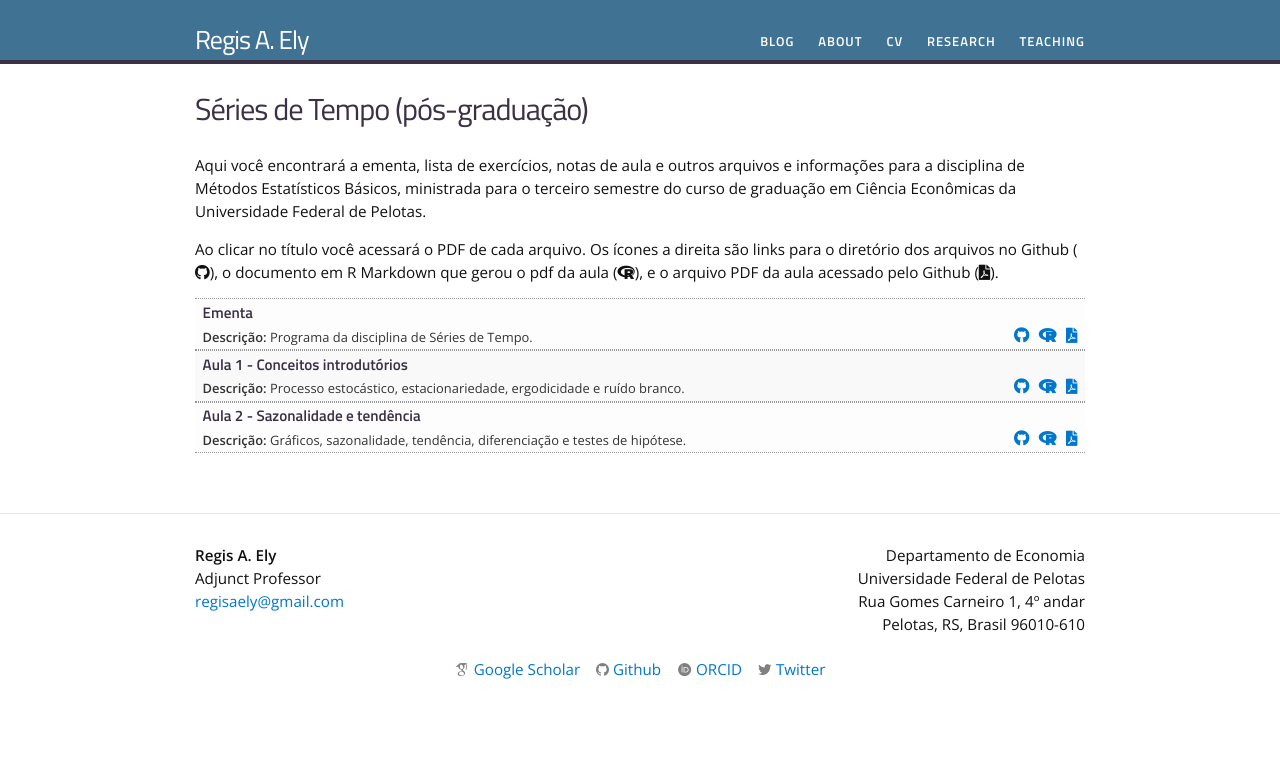
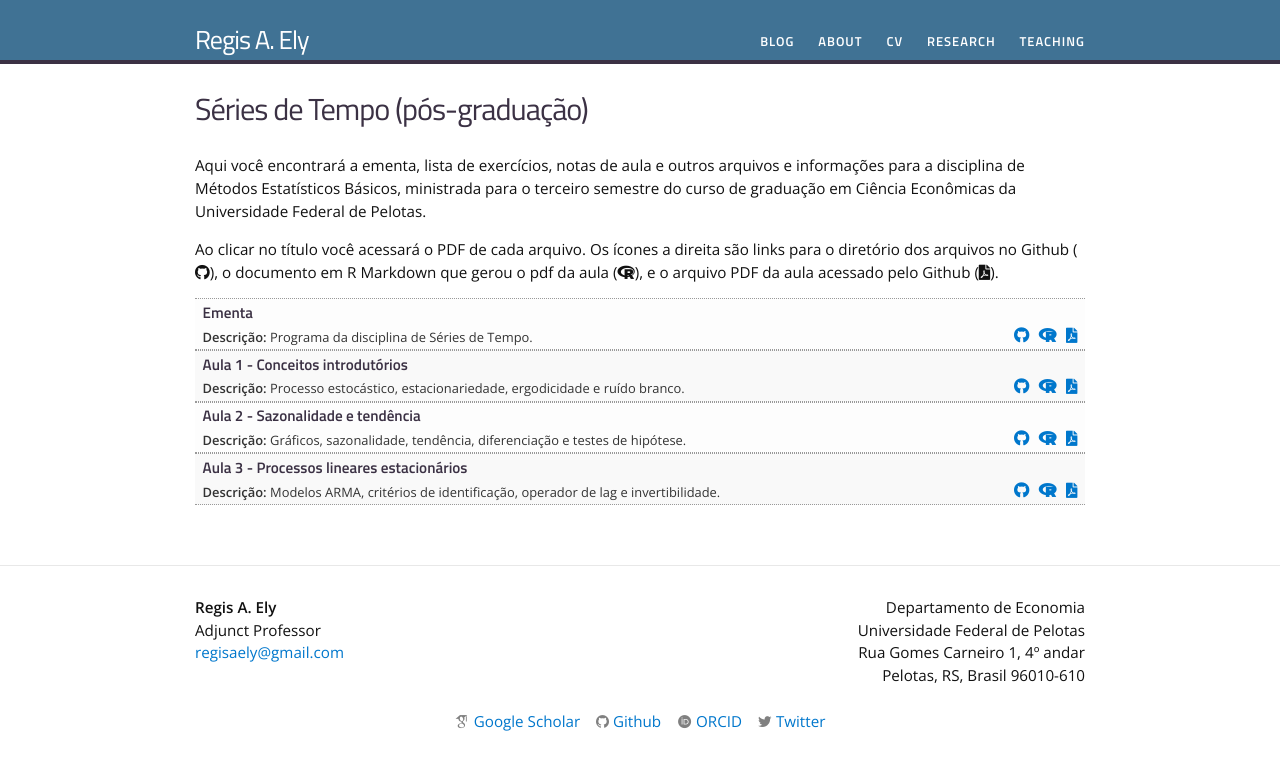
Before and after one commit to regisely/regisely.github.io, a Jekyll site: the page built from teaching/timeseries.md, in a window 1280 px wide. Shown: the top 770 px of the page. Built offline with Jekyll 4.4.1, drawn with Linux system fonts in a browser that asks for light colours; nearby versions of some CDN libraries; some web fonts are replaced.

Commit message:
Aula 3 - Séries de tempo

```diff
--- a/_data/timeseries.yml
+++ b/_data/timeseries.yml
@@ -12,3 +12,8 @@
   filename: timeseries-aula2
   dirname: teaching/timeseries
   tldr: "Gráficos, sazonalidade, tendência, diferenciação e testes de hipótese."
+
+- title: "Aula 3 - Processos lineares estacionários"
+  filename: timeseries-aula3
+  dirname: teaching/timeseries
+  tldr: "Modelos ARMA, critérios de identificação, operador de lag e invertibilidade."
```
